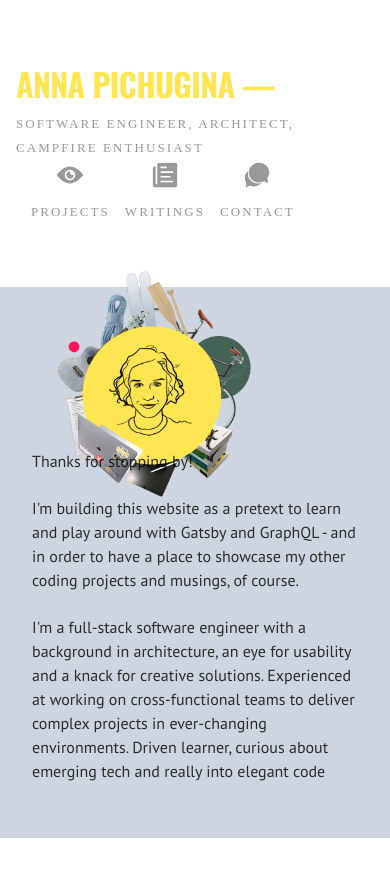
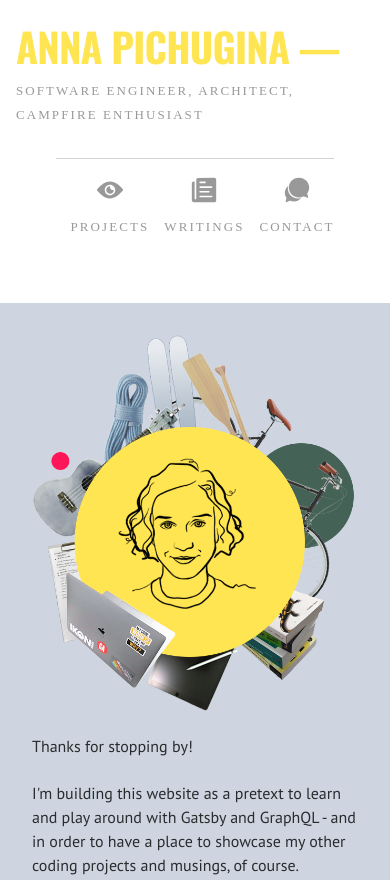
Before and after one commit to anya-pich/portfolio, a Gatsby site: page / in a window 390 px wide. Shown: the top 880 px of the page. Built offline with nearby package versions, Linux system fonts and the light colour scheme; Gatsby itself is replaced by a stand-in of ours; a web font is replaced by a local one.

Commit message:
responsive design at mobile screen size

```diff
--- a/src/components/layout.css
+++ b/src/components/layout.css
@@ -199,7 +199,7 @@ html {
 }
 body {
   color: hsla(0, 0%, 0%, 0.8);
-  font-family: georgia, serif;
+  font-family: PT Sans, georgia, serif;
   font-weight: normal;
   word-wrap: break-word;
   font-kerning: normal;
@@ -672,10 +672,8 @@ header{
   footer,
   main {
     width: 80%;
-    margin: 0 auto;
     max-width: 1150px;
   }
-
 
 }
 
@@ -685,7 +683,15 @@ header{
   }
 
   .logo {
-    font-size: 2rem;
+    font-size: 2.5rem;
+    margin-top: 0.5rem;
+  }
+
+  nav {
+    border-top: solid 1px lightgray;
+    margin: auto;
+    margin-top: 2em;
+    padding-top: 1em;
   }
 
   header {
--- a/src/pages/index.css
+++ b/src/pages/index.css
@@ -40,4 +40,12 @@ footer a :focus {
     margin: 0 auto;
     max-width: 1150px;
   }
+
+  .collage {
+    margin: -3rem 2rem -3rem -3rem;
+    max-width: 60%;
+    height: auto;
+    width: auto;
+    flex: 1 300px;
+  }
 }
--- a/src/pages/index.js
+++ b/src/pages/index.js
@@ -22,11 +22,7 @@ const IndexPage = () => (
         <img
           src={collage}
           alt="anna pichugina collage"
-          style={{
-            margin: `-3rem 2rem -3rem -3rem`,
-            maxWidth: `60%`,
-            flex: `1 300px`,
-          }}
+          class="collage"
         />
         <div
           style={{
```
